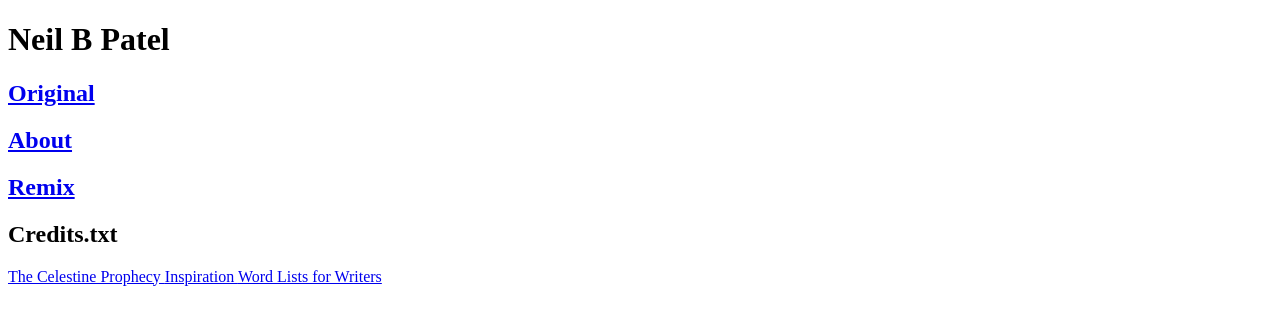
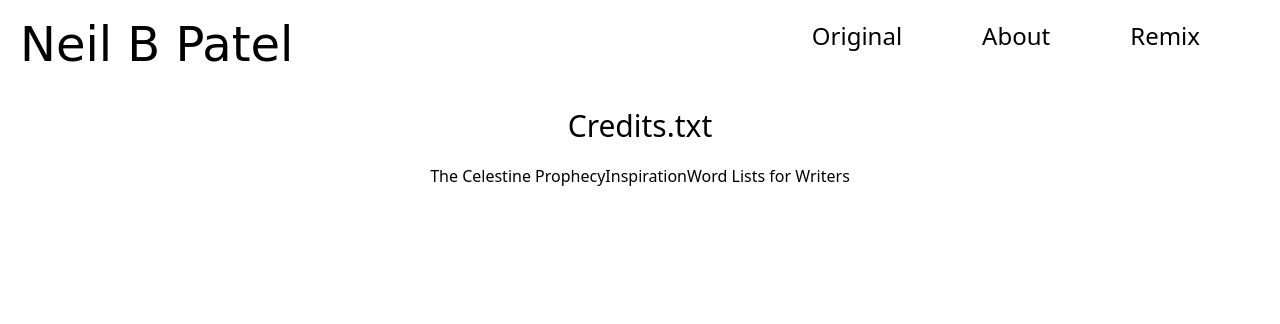
Before and after one commit to neil-b-patel/ashen-wordbooks, a plain HTML site: page credits.html in a window 1280 px wide. Drawn offline with Linux system fonts and the light colour scheme; the site is published under a folder, as on GitHub Pages, so addresses that start at the root find nothing.

Commit message:
fix relative paths

```diff
--- a/credits.html
+++ b/credits.html
@@ -4,24 +4,24 @@
     <meta charset="UTF-8">
     <meta http-equiv="X-UA-Compatible" content="IE=edge">
     <meta name="viewport" content="width=device-width, initial-scale=1.0">
-    <link rel="stylesheet" href="/style/output.css">
+    <link rel="stylesheet" href="./style/output.css">
     <title>Credits</title>
 </head>
 <body>
     <div class="flex justify-between">
         <h1 class="text-5xl font-barcode ml-5 mt-5">
-            Neil B Patel
+            <a href="/">Neil B Patel</a>
         </h1>
 
         <div class="flex justify-around">
             <h2 class="text-2xl mt-5 mr-20">
-                <a href="/original.html">Original</a>
+                <a href="./original.html">Original</a>
             </h2>
             <h2 class="text-2xl mt-5 mr-20">
-                <a href="/about.html">About</a>
+                <a href="./about.html">About</a>
             </h2>
             <h2 class="text-2xl mt-5 mr-20">
-                <a href="/index.html">Remix</a>
+                <a href="./index.html">Remix</a>
             </h2>
         </div>
     </div>
```
Also changed, not shown: about.html (+5 -4 lines), index.html (+5 -5 lines), original.html (+5 -5 lines).
